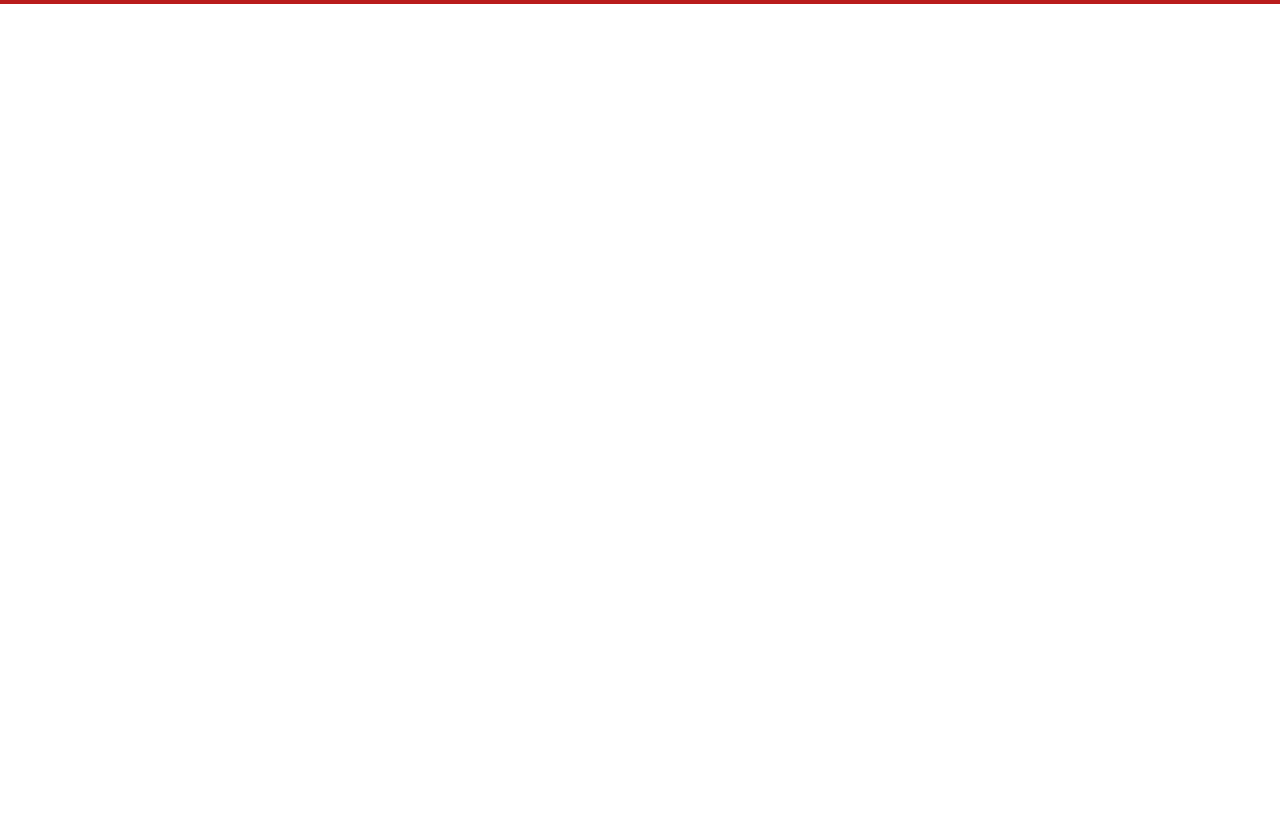
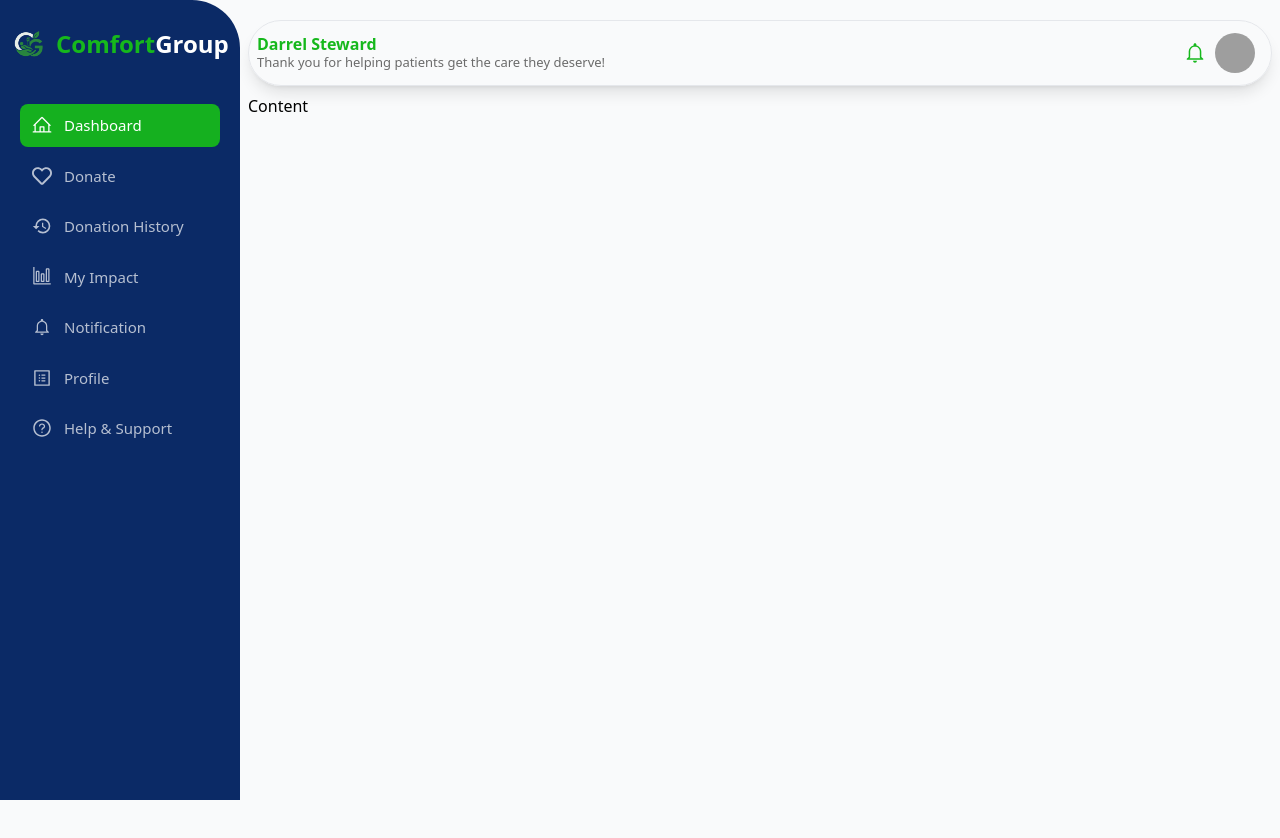
Before and after one commit to rihanat1/Comfort-Group, a React (Vite) app: page / in a window 1280 px wide. Shown: the top 838 px of the page. Before the commit the page ends 800 px from the top, so only its background shows below. Built offline with nearby package versions, Linux system fonts and the light colour scheme; grey boxes are pictures that could not be loaded.

Commit message:
added grid layout and sidebar items

```diff
--- a/src/App.jsx
+++ b/src/App.jsx
@@ -1,6 +1,6 @@
 
 import LandingPage from "./Screens/LandingPage";
-import DonorMainGrid from "./DonorMain/DonorMainGrid";
+import DonorMainGrid from "./Screens/DonorMainGrid";
 
 export default function App() {
   return (
--- /dev/null
+++ b/src/DonorDashboardContents/SideBarContents.jsx
@@ -0,0 +1,47 @@
+import React, { useState } from "react";
+import { AiOutlineProfile, AiOutlineQuestionCircle } from "react-icons/ai";
+import { FaRegHeart } from "react-icons/fa";
+import { IoMdNotificationsOutline } from "react-icons/io";
+import { MdHistory } from "react-icons/md";
+import { PiHouseLine } from "react-icons/pi";
+import { VscGraph } from "react-icons/vsc";
+
+const SideBarContents = () => {
+  const [activeItem, setActiveItem] = useState("Dashboard");
+
+  const sideBarItems = [
+    { name: "Dashboard", icon: <PiHouseLine /> },
+    { name: "Donate", icon: <FaRegHeart /> },
+    { name: "Donation History", icon: <MdHistory /> },
+    { name: "My Impact", icon: <VscGraph /> },
+    { name: "Notification", icon: <IoMdNotificationsOutline /> },
+    { name: "Profile", icon: <AiOutlineProfile /> },
+    { name: "Help & Support", icon: <AiOutlineQuestionCircle /> },
+  ];
+
+  return (
+    <div className="mt-10 w-full px-3">
+      <ul className="flex flex-col gap-2">
+        {sideBarItems.map((item) => {
+          const isActive = activeItem === item.name;
+          return (
+            <li
+              key={item.name}
+              onClick={() => setActiveItem(item.name)}
+              className={`flex items-center gap-3 px-3 py-2.5 rounded-lg text-[15px] cursor-pointer transition-colors duration-200 ${
+                isActive
+                  ? "bg-green/95 text-white font-medium"
+                  : "text-white/70 hover:bg-white/10 hover:text-white"
+              }`}
+            >
+              <span className="text-xl">{item.icon}</span>
+              {item.name}
+            </li>
+          );
+        })}
+      </ul>
+    </div>
+  );
+};
+
+export default SideBarContents;
--- a/src/DonorMain/DonorMainGrid.jsx
+++ /dev/null
@@ -1,11 +0,0 @@
-import React from 'react'
-
-const DonorMainGrid = () => {
-  return (
-    <div className='border-2 border-red-700'>
-
-    </div>
-  )
-}
-
-export default DonorMainGrid
--- /dev/null
+++ b/src/Screens/DonorMainGrid.jsx
@@ -0,0 +1,81 @@
+import React, { useState } from "react";
+import Logo from "../assets/Images/Logo.png";
+import SideBarContents from "../DonorDashboardContents/SideBarContents";
+import { RxHamburgerMenu } from "react-icons/rx";
+import { IoMdNotificationsOutline } from "react-icons/io";
+import image from "../assets/Images/image.png";
+
+const DonorMainGrid = () => {
+  const [toggleSideBar, setToggleSideBar] = useState(false);
+  const handleSideBar = () => setToggleSideBar(!toggleSideBar);
+
+  return (
+    <div className="min-h-screen bg-gray-50 grid grid-cols-1 md:grid-cols-[240px_1fr]">
+
+      {toggleSideBar && (
+        <div
+          onClick={handleSideBar}
+          className="fixed inset-0 bg-black/50 z-40 md:hidden"
+        />
+      )}
+
+
+      <aside
+        className={`fixed md:sticky md:top-0 inset-y-0 left-0 z-50 w-60 md:w-full h-screen
+          px-2 rounded-tr-[3rem] bg-buttonPrimary
+          transform transition-transform duration-300
+          md:translate-x-0
+          ${toggleSideBar ? "translate-x-0" : "-translate-x-full"}
+        `}
+      >
+        <div className="flex items-center gap-1.5 sm:gap-2 mt-6">
+          <img
+            src={Logo}
+            alt="logo"
+            className="h-9 w-9 object-contain sm:h-10 sm:w-10"
+          />
+          <span className="text-sm font-bold text-white min-[360px]:text-base min-[400px]:text-xl sm:text-2xl">
+            <span className="text-green">Comfort</span>Group
+          </span>
+        </div>
+
+        <SideBarContents />
+      </aside>
+
+
+      <div className="flex flex-col px-2">
+        <header className="sticky top-5 z-30 border flex justify-between items-center mt-3 py-3 rounded-full px-2 shadow-lg">
+          <div className="flex gap-4 items-center">
+            <div onClick={handleSideBar} className="cursor-pointer md:hidden">
+              <RxHamburgerMenu className="text-primary text-[20px] ml-2" />
+            </div>
+            <div className="flex flex-col leading-[18px]">
+              <p className="text-green font-semibold text-[16px]">
+                Darrel Steward
+              </p>
+              <p className="text-secondary text-[13px]">
+                Thank you for helping patients get the care they deserve!
+              </p>
+            </div>
+          </div>
+          <div className="flex gap-2 items-center mr-2">
+            <IoMdNotificationsOutline className="text-green text-2xl font-semibold" />
+            <div className="w-10 h-10 rounded-full overflow-hidden shrink-0">
+              <img
+                src={image}
+                alt="Profile"
+                className="w-full h-full object-cover object-top"
+              />
+            </div>
+          </div>
+        </header>
+
+        <main className="mt-4 h-[2000px]">
+       Content
+        </main>
+      </div>
+    </div>
+  );
+};
+
+export default DonorMainGrid;
```
Also changed, not shown: src/Components/Header.jsx (+4 -4 lines), 1 other file (tests, documents, lock files or other folders).
